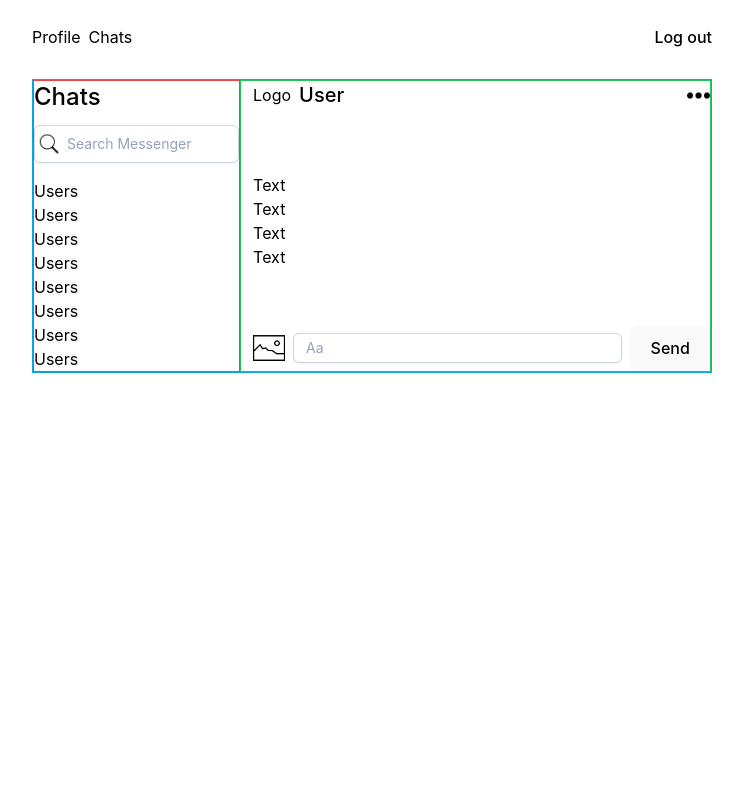
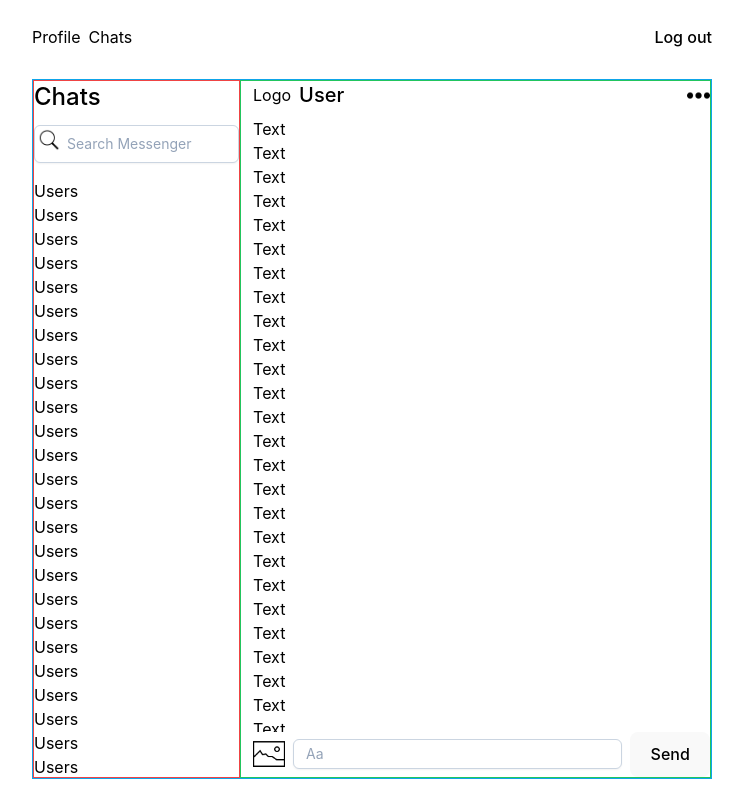
Before and after one commit to rosecodez/Messaging-App, a React (Vite) app in the folder frontend/: page /chats in a window 1280 px wide. Shown: the whole page, without its empty margins (268-1011 px from the left). Built offline with nearby package versions, Linux system fonts and the light colour scheme.

Commit message:
Overflow auto for users and messages sections

```diff
--- a/frontend/src/pages/chatsPage.jsx
+++ b/frontend/src/pages/chatsPage.jsx
@@ -10,15 +10,39 @@ export default function ChatsPage() {
     return (
         <div>
             <ProfileHeader />
-            <div id="chats" className="border border-sky-500 flex">
-                <div id="chats-left-side" className="border border-red-500 w-[300px]">
-                    <div>
+            <div id="chats" className="border border-sky-500 flex max-h-[700px]">
+                <div id="chats-left-side" className="border border-red-500 w-[300px] flex flex-col">
                         <header className="text-2xl font-medium pb-2">Chats</header>
                         <div>
                             <img src={searchIcon} className="pt-2 pl-1 pr-1  w-[30px] absolute" />
                             <input type="search" name="search" className="mb-4 pl-8 mt-1 px-3 py-2 bg-white border shadow-sm border-slate-300
                             placeholder-slate-400 focus:outline-none focus:border-sky-500 focus:ring-sky-500 block w-full rounded-md sm:text-sm focus:ring-1" placeholder="Search Messenger" />
                         </div>
+                        <div className="overflow-auto ">
+                            <div>Users</div>
+                            <div>Users</div>
+                            <div>Users</div>
+                            <div>Users</div>
+                            <div>Users</div>
+                            <div>Users</div>
+                            <div>Users</div>
+                            <div>Users</div>
+                            <div>Users</div>
+                            <div>Users</div>
+                            <div>Users</div>
+                            <div>Users</div>
+                            <div>Users</div>
+                            <div>Users</div>
+                            <div>Users</div>
+                            <div>Users</div>
+                            <div>Users</div>
+                            <div>Users</div>
+                            <div>Users</div>
+                            <div>Users</div>
+                            <div>Users</div>
+                            <div>Users</div>
+                            <div>Users</div>
+                            <div>Users</div>
                             <div>Users</div>
                             <div>Users</div>
                             <div>Users</div>
@@ -39,8 +63,30 @@ export default function ChatsPage() {
                         <img src={threeDots} className="ml-auto pb-2 w-[23px]" />
                     </div>
 
-                    <div id="chats-main">
+                    <div id="chats-main" className="overflow-auto">
                         <div>Text</div>
+                        <div>Text</div>
+                        <div>Text</div>
+                        <div>Text</div>
+                        <div>Text</div>
+                        <div>Text</div>
+                        <div>Text</div>
+                        <div>Text</div><div>Text</div>
+                        <div>Text</div>
+                        <div>Text</div>
+                        <div>Text</div><div>Text</div>
+                        <div>Text</div>
+                        <div>Text</div>
+                        <div>Text</div><div>Text</div>
+                        <div>Text</div>
+                        <div>Text</div>
+                        <div>Text</div><div>Text</div>
+                        <div>Text</div>
+                        <div>Text</div>
+                        <div>Text</div><div>Text</div>
+                        <div>Text</div>
+                        <div>Text</div>
+                        <div>Text</div><div>Text</div>
                         <div>Text</div>
                         <div>Text</div>
                         <div>Text</div>
```
Lines whose indentation alone changed are shown as unchanged.
